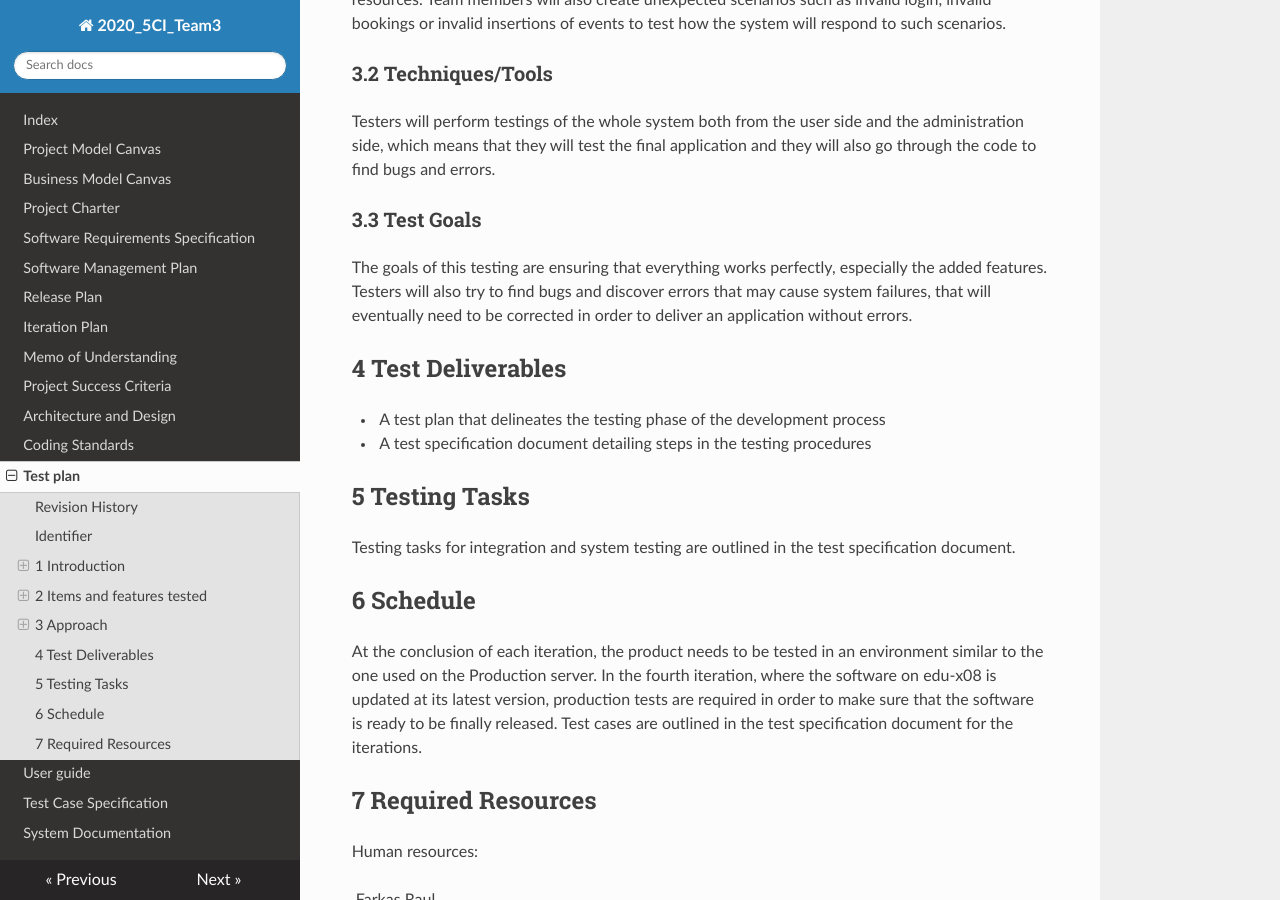
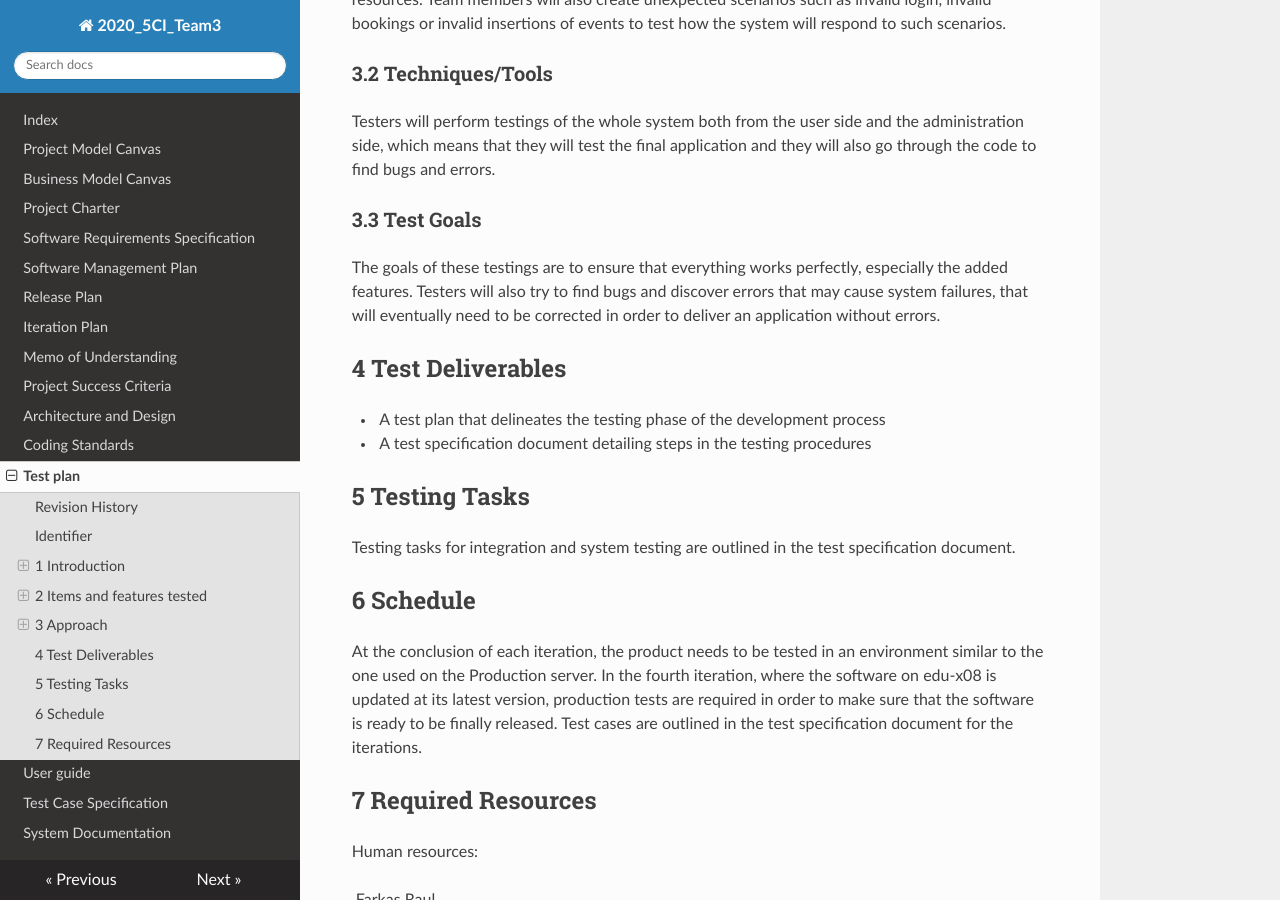
Before and after one commit to TrackyRaul/2020_5CI__team3_Farkas, an MkDocs documentation site: the page built from docs/test_plan.md, in a window 1280 px wide and 900 px high, scrolled down 2121 px. Built offline with MkDocs 1.6.1, drawn with Linux system fonts in a browser that asks for light colours; nearby versions of some CDN libraries.

Commit message:
Update test_plan.md

```diff
--- a/docs/test_plan.md
+++ b/docs/test_plan.md
@@ -70,7 +70,7 @@ Testers will perform testings of the whole system both from the user side and th
 
 ### 3.3 Test Goals
 
-The goals of this testing are ensuring that everything works perfectly, especially the added features. Testers will also try to find bugs and discover errors that may cause system failures, that will eventually need to be corrected in order to deliver an application without errors.
+The goals of these testings are to ensure that everything works perfectly, especially the added features. Testers will also try to find bugs and discover errors that may cause system failures, that will eventually need to be corrected in order to deliver an application without errors.
 
 ## 4 Test Deliverables
 
```
